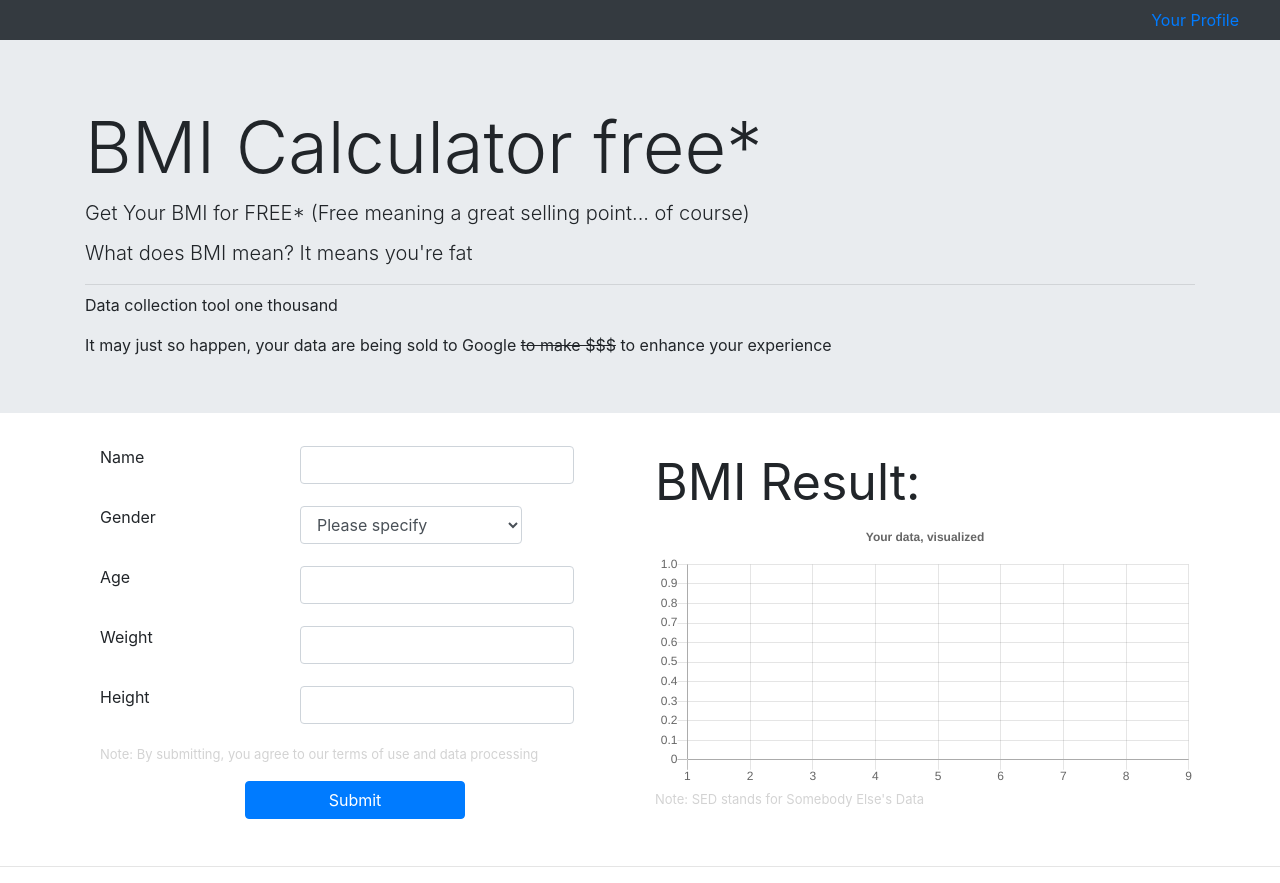
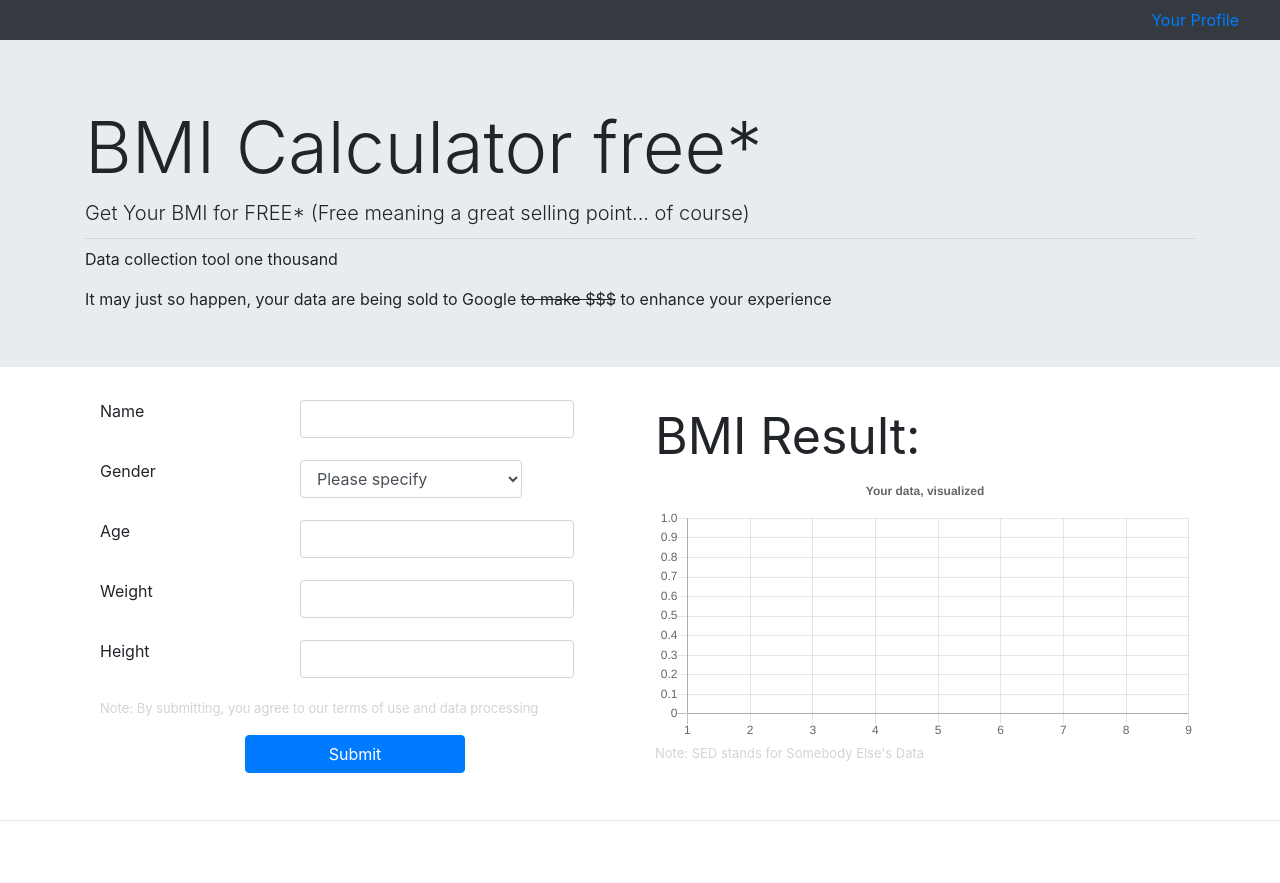
Before and after one commit to SeezoCode/FormsAndSizes, a plain HTML site: page index.html in a window 1280 px wide. After the commit the page ends 837 px from the top, so only its background shows below. Drawn offline with nearby package versions, Linux system fonts and the light colour scheme.

Commit message:
Update index.html

```diff
--- a/index.html
+++ b/index.html
@@ -67,7 +67,7 @@
         <div class="container">
             <h1 class="display-3">BMI Calculator free*</h1>
             <p class="lead" style="margin-bottom: 10px">Get Your BMI for FREE* (Free meaning a great selling point... of course)</p>
-            <p class="lead">What does BMI mean? It means you're fat</p>
+<!--            <p class="lead">What does BMI mean? It means you're fat</p>-->
             <hr class="my-2">
             <p>Data collection tool one thousand</p>
             <p>It may just so happen, your data are being sold to Google <s>to make &#36;&#36;&#36;</s> to enhance your
```
